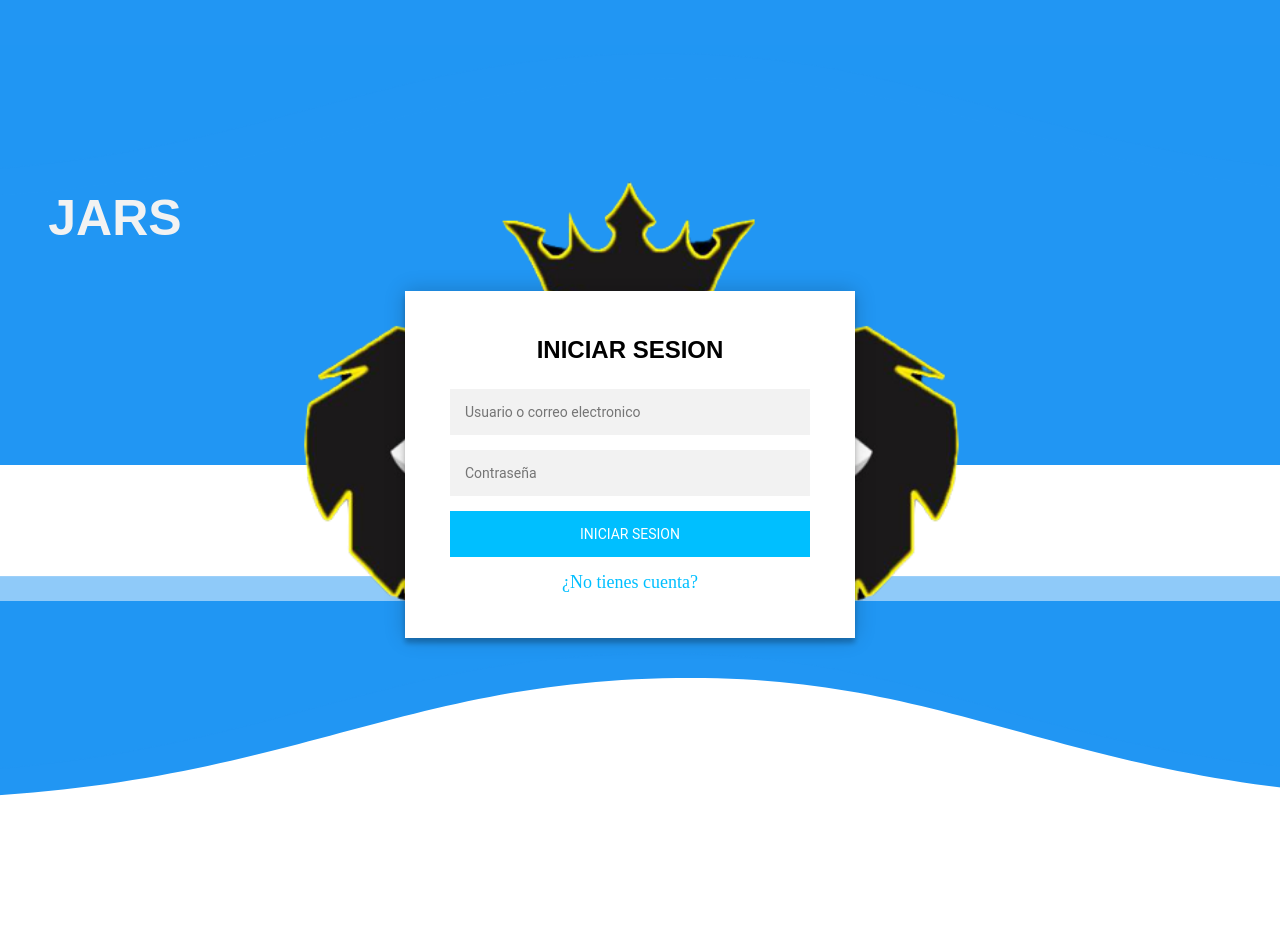
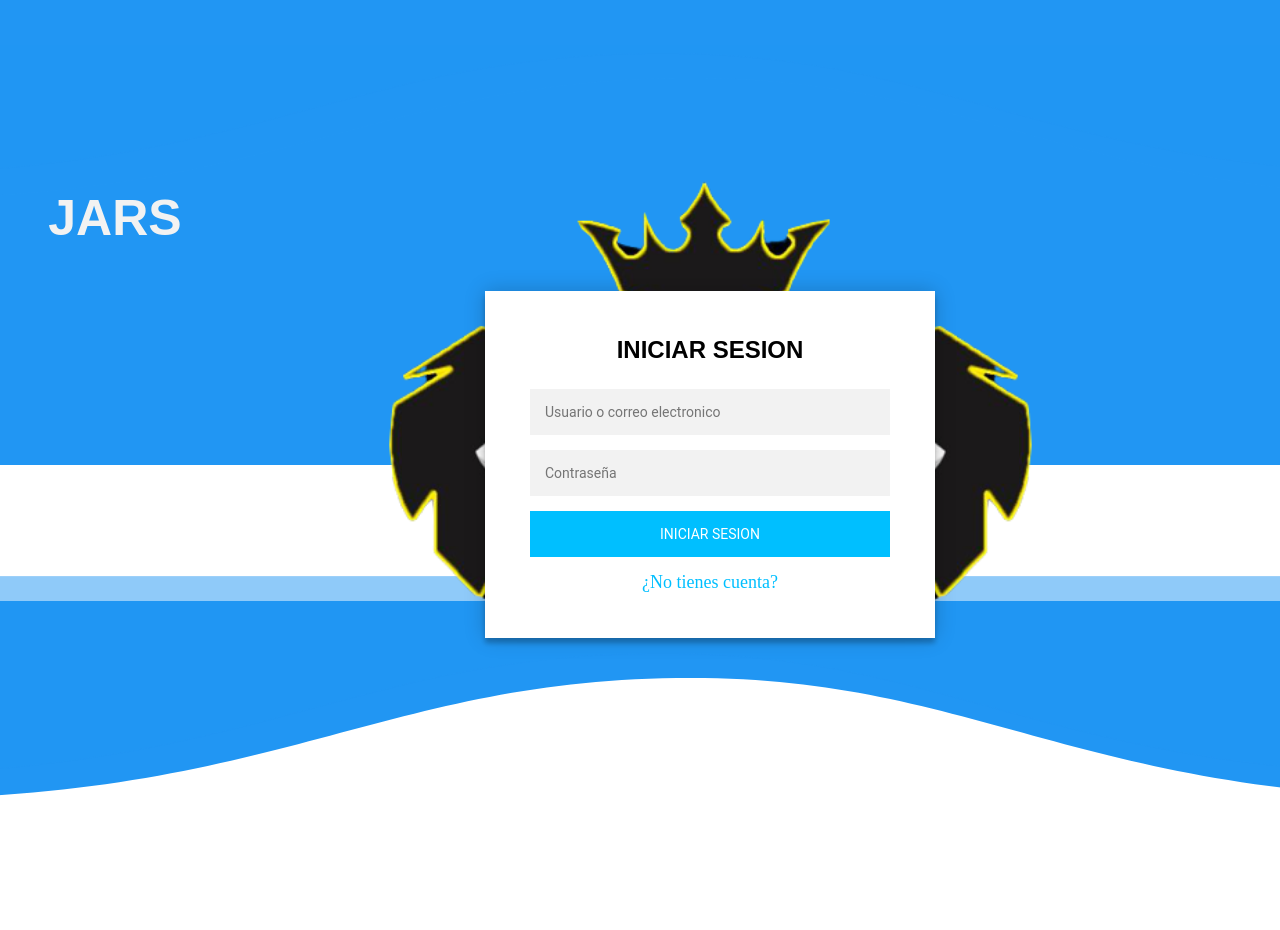
Before and after one commit to sanchezabad034/sanchezabad034.github.io, a PHP site: page /Vistas/login.html in a window 1280 px wide. Run offline with PHP 8.4, Linux system fonts and the light colour scheme.

Commit message:
Second update because some was wrong

```diff
--- a/Public/CSS/login.css
+++ b/Public/CSS/login.css
@@ -77,7 +77,7 @@ body{
   .ima_form .king{
     position: absolute;
     margin-top: -290px;
-    margin-left: 105px;
+    margin-left: 180px;
     width: 1000px;
   }
 
@@ -85,13 +85,13 @@ body{
     position: absolute;
     width: 1000px;
     margin-top: -240px;
-    margin-left: -150px;
+    margin-left: -65px;
   }
   .ima_form .right{
     position: absolute;
     width: 1000px;
     margin-top: -240px;
-    margin-left:327px;
+    margin-left:400px;
   }
 
 .login-page {
@@ -99,7 +99,7 @@ body{
     height: 450px;
     padding: 8% 0 0;
     margin: auto;
-    margin-left: 400px;
+    margin-left: 480px;
   }
   .form {
     position: relative;
--- a/Public/CSS/styles.css
+++ b/Public/CSS/styles.css
@@ -278,7 +278,7 @@ body{
     display: flex;
     max-width: 1100px;
     padding-top: 50px;
-   margin-left:87px ;
+   margin-left:125px ;
 }
 
 .card{
--- a/Vistas/index.html
+++ b/Vistas/index.html
@@ -134,8 +134,8 @@
                     <!--Contenedor 3-->
                     <div class="box__footer" data-aos="flip-up">
                         <h2>REDES SOCIALES</h2>
-                        <a href="#">FACEBOOK<i class="fa fa-facebook"></i></a>
-                        <a href="#">INSTAGRAM<i class="fa fa-instagram"></i></a>
+                        <a href="#">FACEBOOK  <i class="fa fa-facebook"></i></a>
+                        <a href="#">INSTAGRAM <i class="fa fa-instagram"></i></a>
                         <a href="#">TWITTER <i class="fa fa-twitter"></i></a>
                     </div>
 
```
